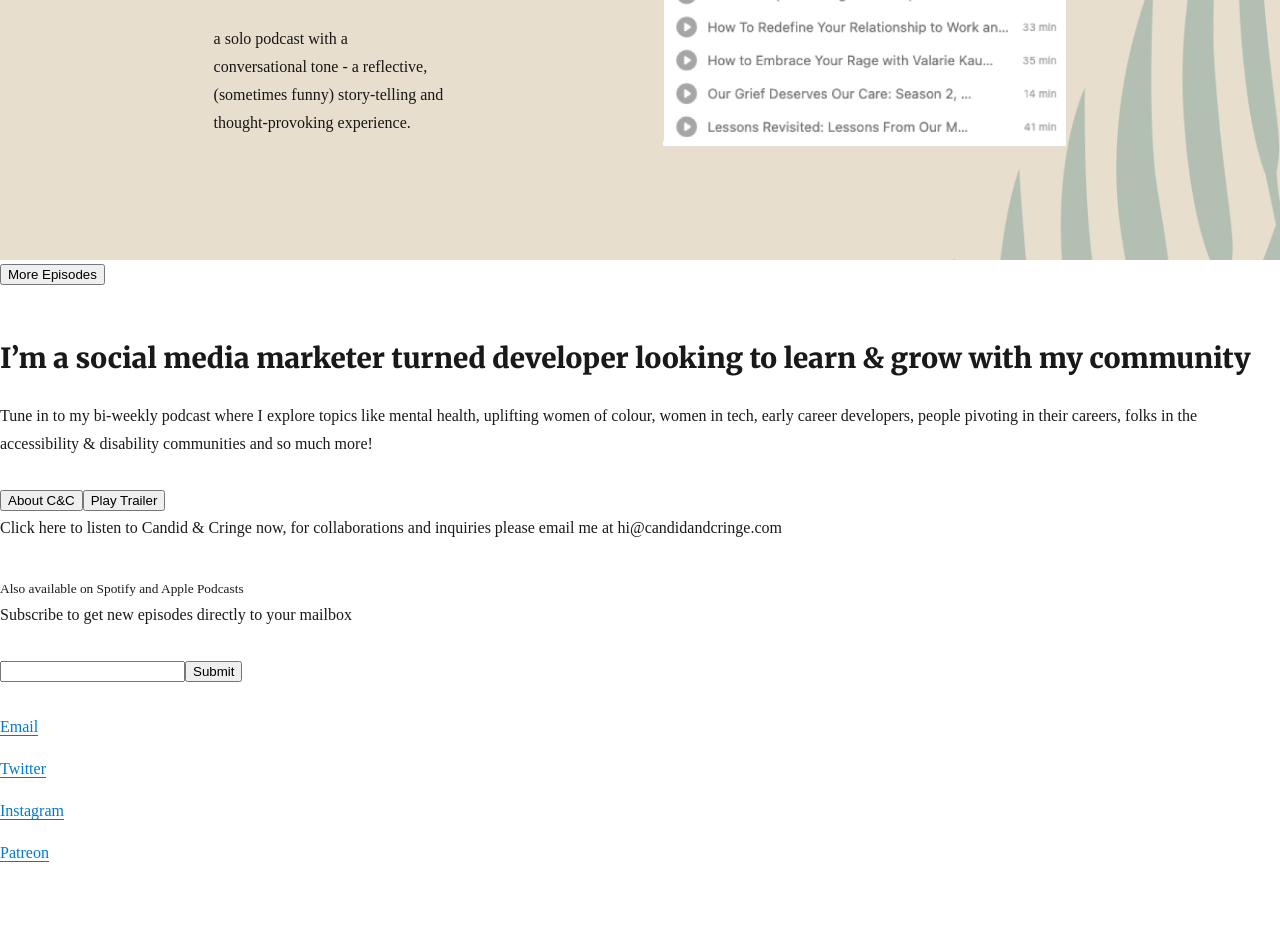
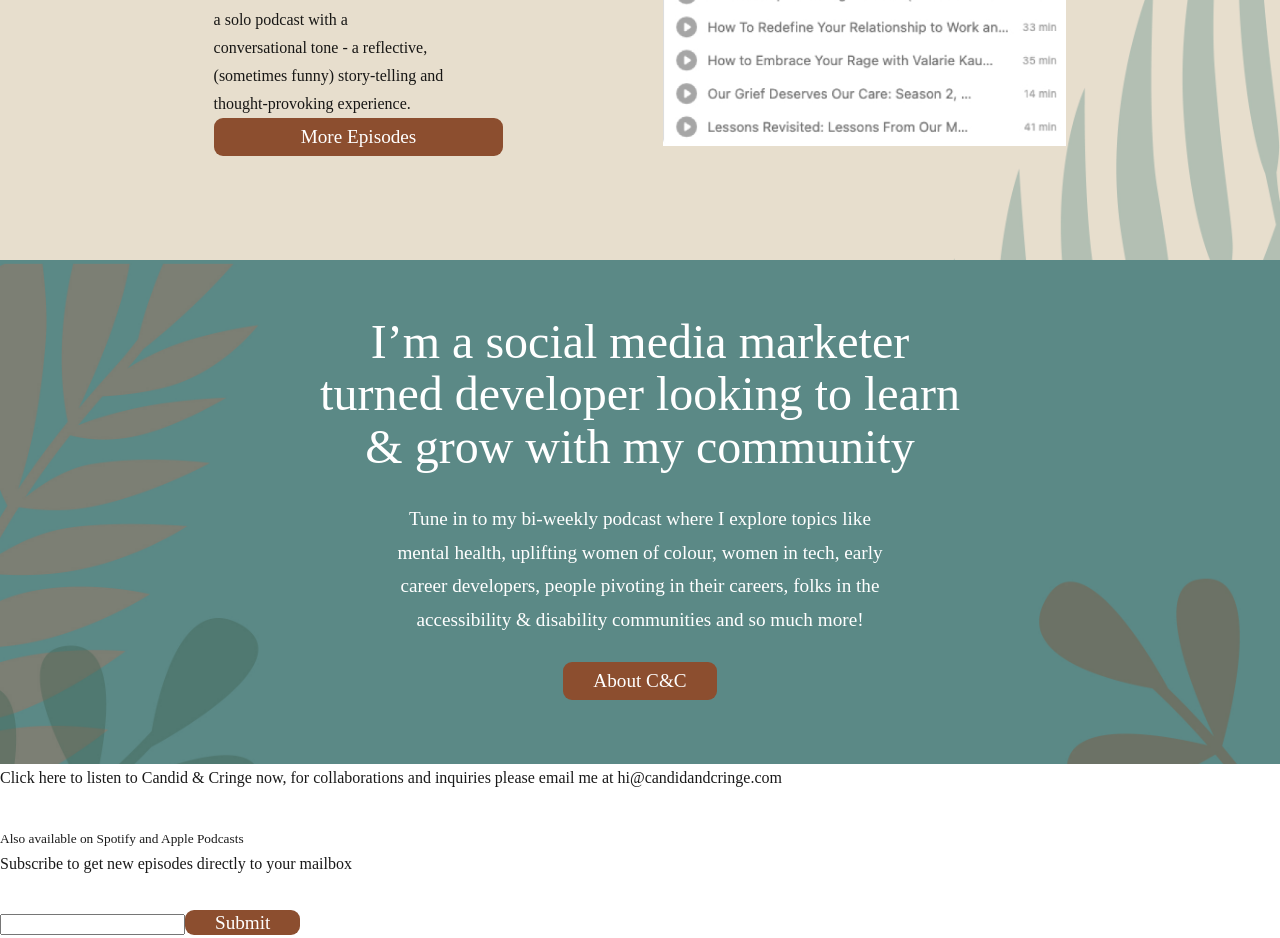
Before and after one commit to clearlyTHUYDOAN/candid-and-cringe-v1, a Gatsby site: page / in a window 1280 px wide. Shown: the part 975-1913 px from the top of the page. Before the commit the page ends 1870 px from the top, so only its background shows below. Built offline with nearby package versions, Linux system fonts and the light colour scheme; Gatsby itself is replaced by a stand-in of ours; some packages are replaced by stand-ins of ours.

Commit message:
Add section with brief snippet about who is behind C&C

```diff
--- a/src/pages/index.js
+++ b/src/pages/index.js
@@ -4,18 +4,19 @@ import styled from "styled-components"
 import SEO from "../components/seo"
 import NavigationMenu from "../components/navigationMenu"
 import "../components/styles.css"
-import hero from "../images/dark-hero-large.jpg"
+import deepJadeLeafBackground from "../images/dark-hero-large.jpg"
 import multiEpisodePlayerBackground from "../images/multi-episode-player-background.jpg"
 import playerPlaceholder from "../images/player-placeholder.jpg"
+import sageLeafBackground from "../images/sage-leaf-background.jpg"
 
-const TopHeroSection = styled.header`
+const DeepJadeLeafBackground = styled.header`
   display: flex;
   flex-direction: column;
   justify-content: center;
   align-items: center;
   height: 500px;
 
-  background-image: url(${hero});
+  background-image: url(${deepJadeLeafBackground});
   background-size: cover;
 `
 
@@ -28,7 +29,7 @@ const ContentContainer = styled.div`
   color: white;
 `
 
-const ListenNowCTA = styled.a`
+const CTA = styled.a`
   padding: 2px 30px;
 
   color: white;
@@ -38,6 +39,10 @@ const ListenNowCTA = styled.a`
   font-size: 1.2em;
   text-align: center;
   border-radius: 9px;
+
+  &:hover {
+    background-color: #c3754d;
+  }
 }
 `
 
@@ -64,13 +69,44 @@ const TextContainer = styled.div`
   padding-right: 10em;
 `
 
+const SageLeafBackground = styled.section`
+  display: flex;
+  flex-direction: column;
+  justify-content: center;
+  align-items: center;
+
+  text-align: center;
+  font-weight: 100;
+  color: white;
+
+  padding-bottom: 5%;
+
+  background-image: url(${sageLeafBackground});
+  background-size: cover;
+`
+
+const SubheadingContainer = styled.div`
+  width: 60%;
+`
+
+const Subheading = styled.h2`
+  font-family: "Ogg-Regular";
+  font-size: 3em;
+  font-weight: 100;
+`
+const SubtextContainer = styled.div`
+  padding-bottom: 2%;
+  width: 50%;
+  font-size: 1.2em;
+`
+
 class IndexPage extends React.Component {
   render() {
     return (
       <>
         <SEO title="Home" />
         <NavigationMenu aria-label="Site navigation" />
-        <TopHeroSection>
+        <DeepJadeLeafBackground>
           <ContentContainer>
             A podcast breaking barriers
             <br />
@@ -78,8 +114,8 @@ class IndexPage extends React.Component {
             <br />
             at a time
           </ContentContainer>
-          <ListenNowCTA>LISTEN NOW</ListenNowCTA>
-        </TopHeroSection>
+          <CTA href="/episodes/">LISTEN NOW</CTA>
+        </DeepJadeLeafBackground>
         <MultiEpisodePlayerSection>
           <TextContainer>
             <Header>
@@ -90,24 +126,34 @@ class IndexPage extends React.Component {
             conversational tone - a reflective, <br />
             (sometimes funny) story-telling and <br />
             thought-provoking experience.
+            <CTA href="/episodes/">More Episodes</CTA>
           </TextContainer>
-          <img src={playerPlaceholder} height={400} />
+          <img
+            src={playerPlaceholder}
+            alt="Sample multi-episode player"
+            height={400}
+          />
         </MultiEpisodePlayerSection>
-        <button>More Episodes</button>
-        <section>
-          <h2 class="test">
-            I’m a social media marketer turned developer looking to learn & grow
-            with my community
-          </h2>
-          <p>
-            Tune in to my bi-weekly podcast where I explore topics like mental
-            health, uplifting women of colour, women in tech, early career
-            developers, people pivoting in their careers, folks in the
+        <SageLeafBackground>
+          <SubheadingContainer>
+            <Subheading>
+              I’m a social media marketer
+              <br />
+              turned developer looking to learn
+              <br />& grow with my community
+            </Subheading>
+          </SubheadingContainer>
+          <SubtextContainer>
+            Tune in to my bi-weekly podcast where I explore topics like
+            <br />
+            mental health, uplifting women of colour, women in tech, early
+            <br />
+            career developers, people pivoting in their careers, folks in the
+            <br />
             accessibility & disability communities and so much more!
-          </p>
-          <button>About C&C</button>
-          <button>Play Trailer</button>
-        </section>
+          </SubtextContainer>
+          <CTA href="/about/">About C&C</CTA>
+        </SageLeafBackground>
         <section>
           <p>
             Click here to listen to Candid & Cringe now, for collaborations and
@@ -119,7 +165,7 @@ class IndexPage extends React.Component {
           <p>Subscribe to get new episodes directly to your mailbox</p>
           <form>
             <input type="email" aria-label="Email" />
-            <button>Submit</button>
+            <CTA>Submit</CTA>
           </form>
         </section>
         <footer>
```
